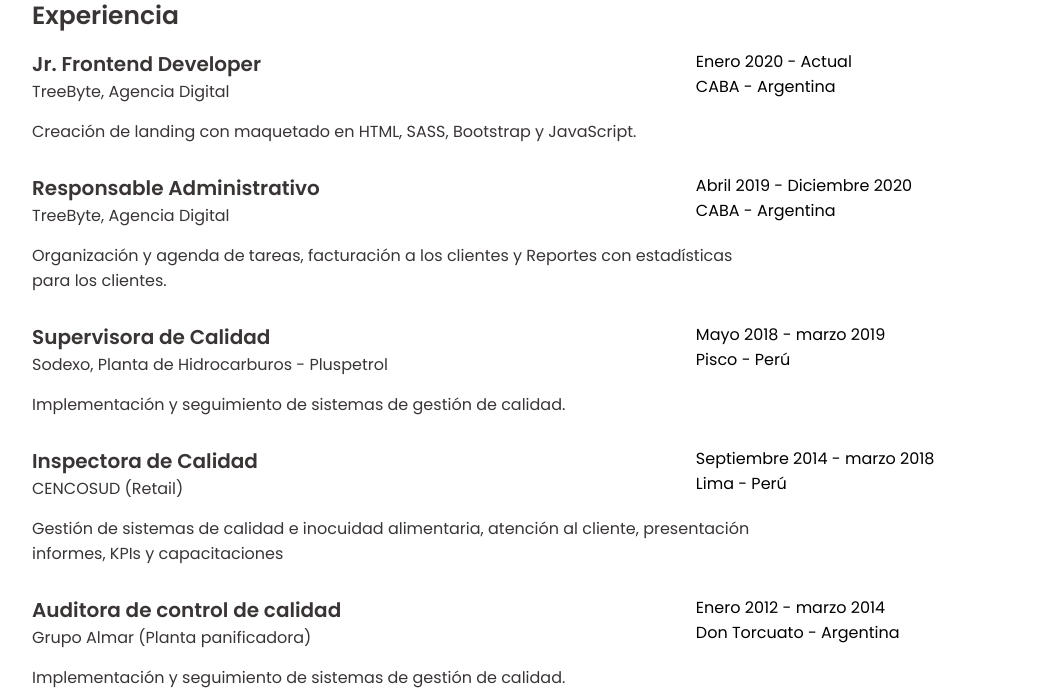
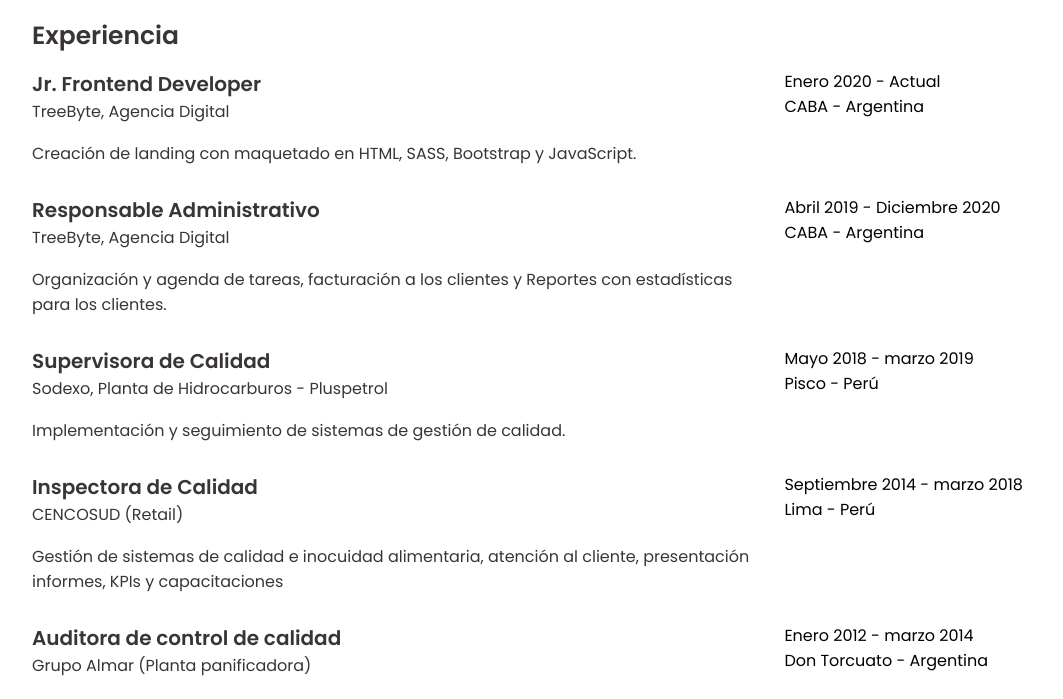
Before and after one commit to hrchioest/cv-rocio-esteban, a website: page public/index.html in a window 1280 px wide. Shown: the part 611-1310 px from the top of the page, without its empty margins (108-1171 px from the left). Drawn offline with nearby package versions, Linux system fonts and the light colour scheme.

Commit message:
se ajusta detalles

```diff
--- a/sass/style.scss
+++ b/sass/style.scss
@@ -79,17 +79,14 @@ ion-icon{
   display: block;
   padding-bottom: 7px;
   color: #5a5959;
-  @media (min-width: 1025px) {
-    font-size: 1rem;
-    color: initial;
-    padding-bottom: 0px;
-  }
+
   @media (min-width: 1025px) {
     font-size: 1rem;
     display: flex;
     flex-direction: column;
     padding-top: 0px;
-    width: 400px;
+    width: 260px;
+    color: initial;
   }
 }
 .wrapper-img {
```
Also changed, not shown: public/css/style.css, public/foto.jpeg, 1 other file.
